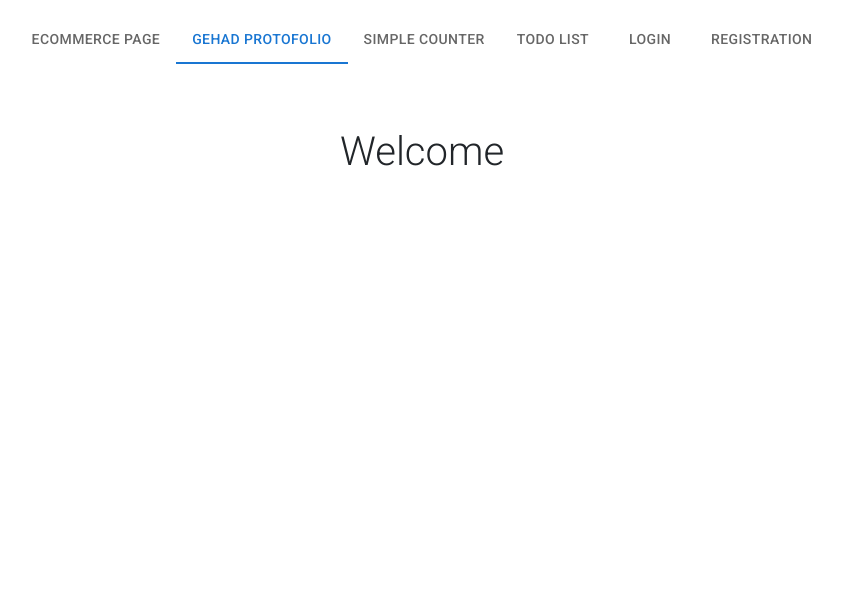
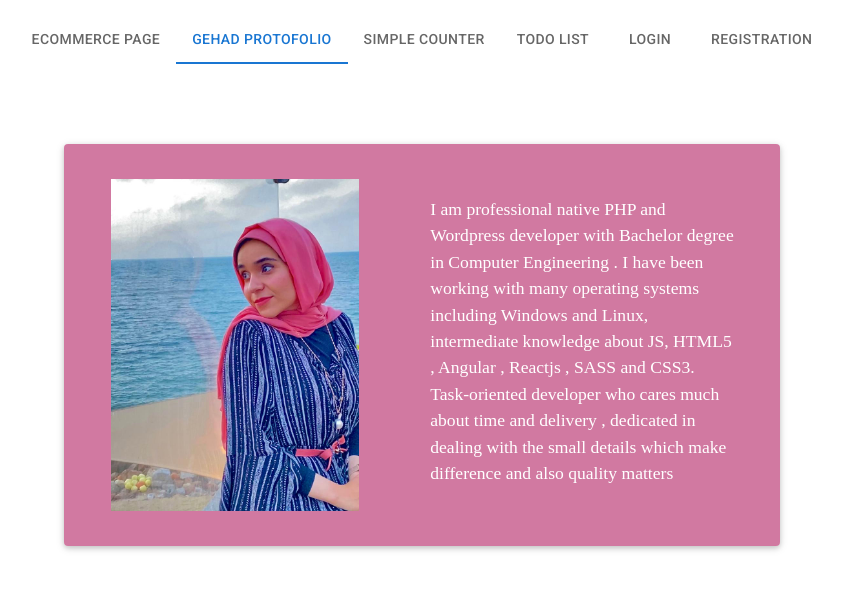
Before and after one commit to gehadsamy/Reactjs-ITI-tasks, a React (Create React App) app: page / in a window 1280 px wide. Shown: the top 590 px of the page, without its empty margins (218-1060 px from the left). Built offline with nearby package versions, Linux system fonts and the light colour scheme.

Commit message:
Add files via upload

```diff
--- a/src/components/Home/Home.jsx
+++ b/src/components/Home/Home.jsx
@@ -1,11 +1,42 @@
 import { Button } from "react-bootstrap";
-import React, { Component } from "react";
-
+import React, { Component, Profiler } from "react";
+import profile from './profile.jpg';
+import {CardBody} from './Profile.css';
+import {
+  MDBCol,
+  MDBCard,
+  MDBCardImage,
+  MDBCardBody,
+  MDBBadge,
+  MDBContainer,
+  MDBSpinner,
+} from "mdb-react-ui-kit";
 export default class Home extends Component {
 
   render() {
     return <div>
-        <h1>Welcome</h1>
+       <div className="w-100 d-flex justify-content-center mt-5">
+          <MDBCol className="col-md-7">
+            <MDBCard className="CardBody d-flex flex-row align-items-center p-4">
+              <MDBCardImage
+                src={profile}
+                alt="sample photo"
+                overlay="white-slight"
+                className="img-fluid w-25 col-md-5 m-2"
+              />
+              <MDBCardBody className="col-md-7 pl-5 h-100">
+
+                <p className="mt-2">
+
+                  I am professional native PHP and Wordpress developer with Bachelor degree in Computer Engineering .
+I have been working with many operating systems including Windows and Linux, intermediate knowledge about JS, HTML5 , Angular , Reactjs , SASS and CSS3. Task-oriented developer who cares much about time and delivery , dedicated in dealing with the small details which make difference and also quality matters
+                </p>
+
+              </MDBCardBody>
+            </MDBCard>
+          </MDBCol>
+        </div>
+        <p></p>
     </div>
 
   }
--- /dev/null
+++ b/src/components/Home/Profile.css
@@ -0,0 +1,9 @@
+/* .profile {
+    background-image: url(./logo.png);
+  } */
+
+
+.CardBody{background: #bb3a75ad;
+    color: white;
+    font-family: cursive;
+    font-size: 1.1rem;}
```
Also changed, not shown: src/components/Home/profile.jpg (added).
